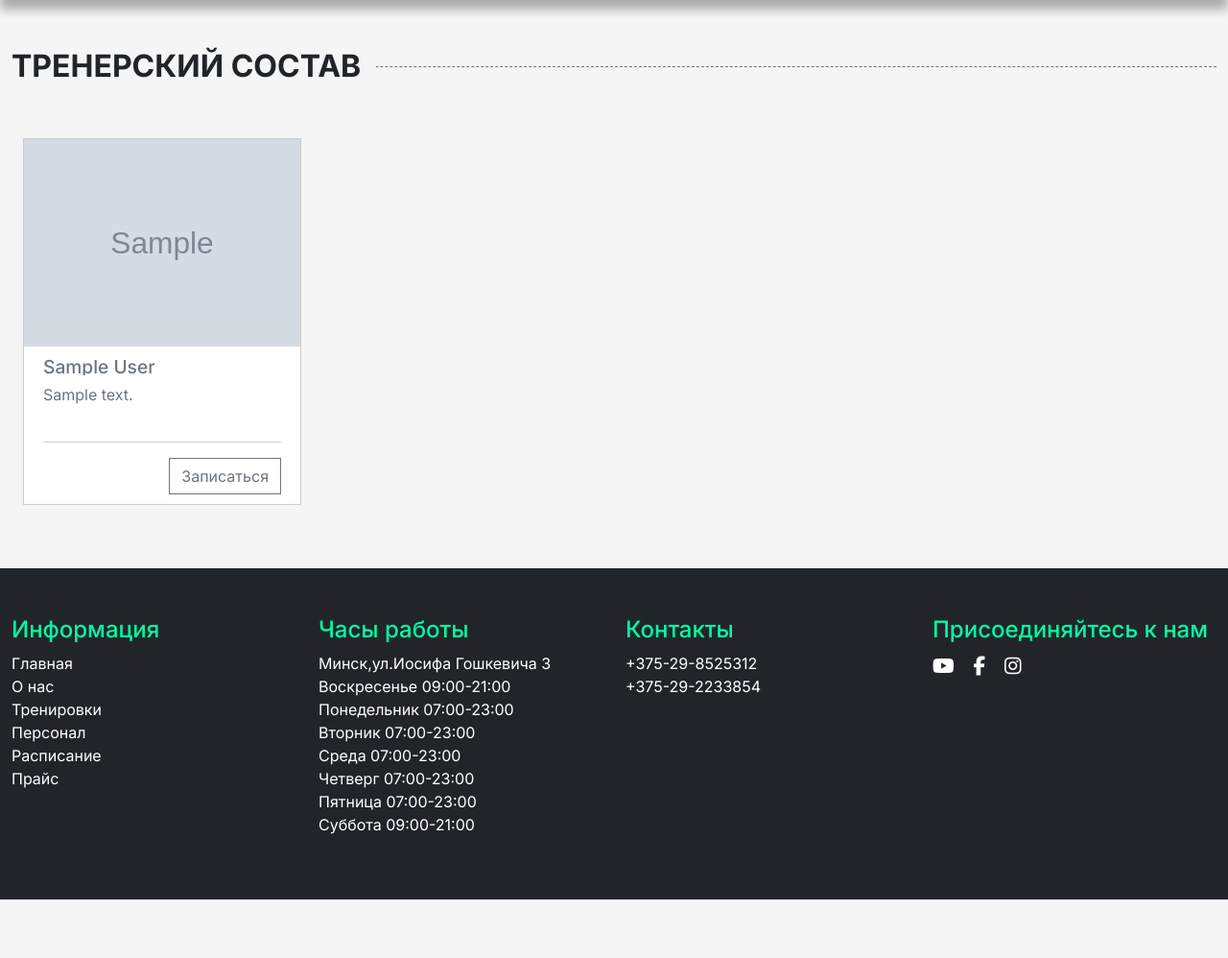
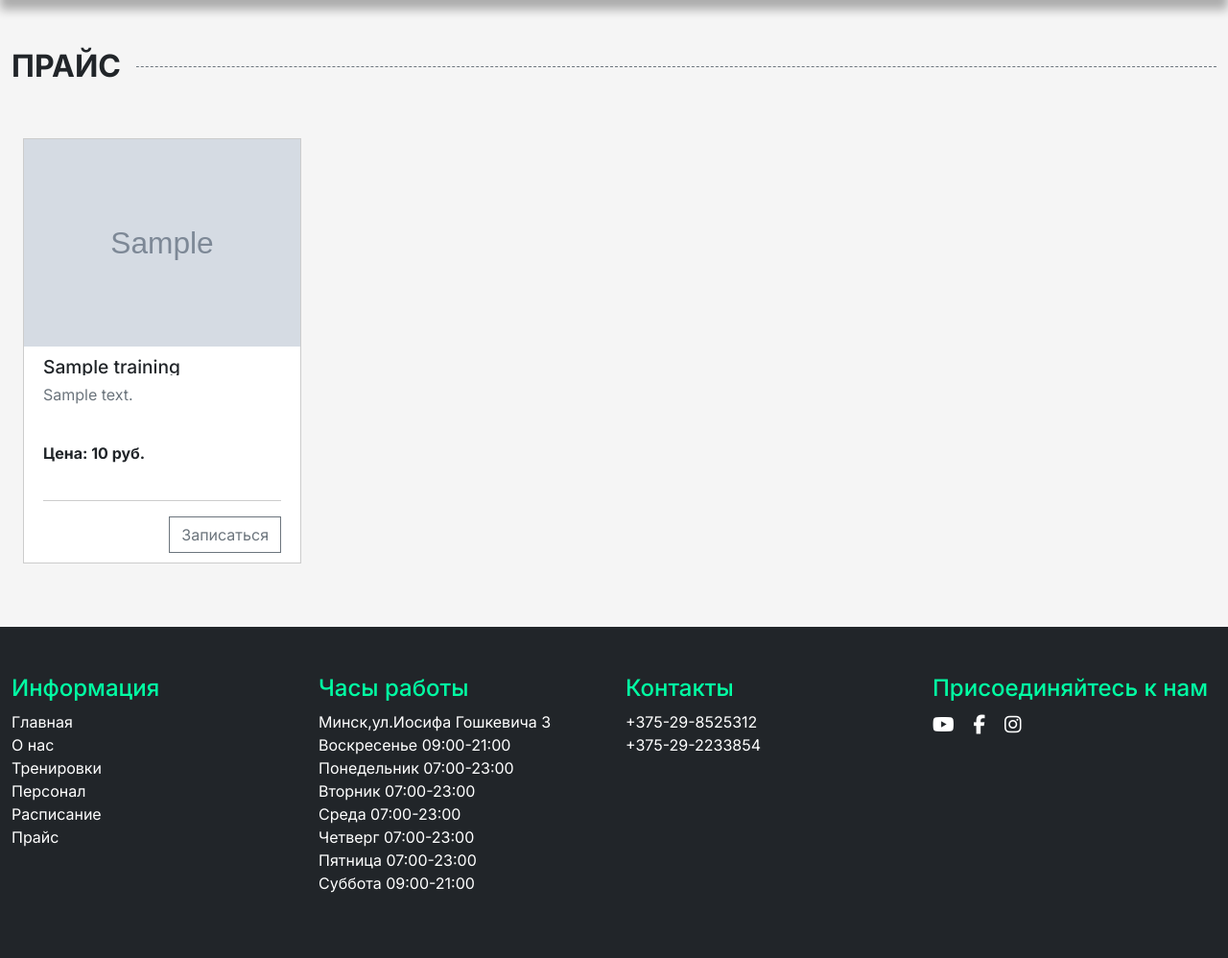
Before and after one commit to KristinaGordey/ADRENALIN, a PHP site: page /price.php in a window 1280 px wide. Shown: the part 210-1208 px from the top of the page at 96% size. Before the commit the page ends 1147 px from the top, so only its background shows below. Run offline with PHP 8.4, Linux system fonts and the light colour scheme; tables that the repository leaves empty or names only in its code hold one stand-in row (values such as "Sample post"); grey boxes marked "Sample" are stand-in pictures; data that the repository does not hold is empty; some libraries are stand-ins or nearby versions; some web fonts are replaced.

Commit message:
finished price.php and fixed links

```diff
--- a/assets/css/main.css/main.css
+++ b/assets/css/main.css/main.css
@@ -68,6 +68,7 @@ img {
     color: var(--contrast-color);
 
 }*/
+
 /*========================Общие правила=============================*/
 .wrapper {
     min-height: 100%;
--- /dev/null
+++ b/assets/css/main.css/pricestyle.css
@@ -0,0 +1,59 @@
+.price-card {
+    transition: all .3s;
+    border: 1px solid var(--gray-color);
+    background: #fff;
+    position: relative;
+}
+.price-card:hover {
+    box-shadow: 0 10px 20px -15px rgba(0,0,0,.75);
+}
+.price-details{
+    padding: 10px 20px;
+
+}
+.price-details h4 a{
+    font-size: 1.2rem;
+}
+.price-details h4 a {
+    height: 20px;
+    color: var(--contrast-color);
+    text-decoration: none;
+    transition: all .3s;
+    overflow: hidden;
+    display: -webkit-box;
+    -webkit-line-clamp: 2;
+    -webkit-box-orient: vertical;
+    line-clamp: 2;
+    box-orient: vertical;
+}
+.price-details h4 a:hover {
+    color: var(--contrast-color);
+}
+.price-description {
+    overflow: hidden;
+    display: -webkit-box;
+    -webkit-line-clamp: 2;
+    -webkit-box-orient: vertical;
+    height: 45px;
+    line-clamp: 2;
+    box-orient: vertical;
+
+}
+.price-card-price {
+
+
+  overflow: hidden;
+    display: -webkit-box;
+    -webkit-line-clamp: 2;
+    -webkit-box-orient: vertical;
+    height: 45px;
+    line-clamp: 2;
+    box-orient: vertical;
+    color: var(--contrast-color);
+    font-weight: bold;
+
+}
+.price-links{
+    border-top: 1px solid var(--gray-color);
+    padding-top: 1rem;
+}
--- a/get_training_info.php
+++ b/get_training_info.php
@@ -2,7 +2,7 @@
 include 'config.php';
 
 $id = intval($_GET['id']); //извлекаем значение  параметра id из URL cтроки, приводим к целому
-$sql = "SELECT name, description, small_description FROM type_training WHERE id = $id";
+$sql = "SELECT name, description, small_description, photo_path, video_path, physical_level FROM type_training WHERE id = $id";
 $result = $conn->query($sql);
 
 $training = $result->fetch_assoc();//извлекаем одну строку в виде ассоциативного массива
--- a/price.php
+++ b/price.php
@@ -11,8 +11,10 @@
     <link href="https://cdn.jsdelivr.net/npm/bootstrap@5.3.3/dist/css/bootstrap.min.css" rel="stylesheet" integrity="sha384-QWTKZyjpPEjISv5WaRU9OFeRpok6YctnYmDr5pNlyT2bRjXh0JMhjY6hW+ALEwIH" crossorigin="anonymous">
     <link rel="stylesheet" href="https://cdnjs.cloudflare.com/ajax/libs/font-awesome/6.6.0/css/all.min.css">
     <link rel="stylesheet" href="assets/css/main.css/main.css">
+    <link rel="stylesheet" href="assets/css/main.css/pricestyle.css">
 </head>
 <body>
+<div class = "wrapper">
     <header class ="header">
         <div class = "header-top py-1">
             <div class = "container-fluid">
@@ -155,7 +157,7 @@
 
                     <ul class="navbar-nav">
                     <li class="nav-item">
-                        <a class="nav-link active" aria-current="page" href="index.html">Главная</a>
+                        <a class="nav-link active" aria-current="page" href="index.php">Главная</a>
                     </li>
                     <li class="nav-item">
                         <a class="nav-link" href="about.html">О нас</a>
@@ -191,7 +193,7 @@
                         <a class="nav-link" href="cart.html">Расписание</a>
                     </li>
                     <li class="nav-item">
-                        <a class="nav-link" href="#">Прайс</a>
+                        <a class="nav-link" href="price.php">Прайс</a>
                     </li>
 
                     </ul>
@@ -219,27 +221,28 @@
                     <div class="row mb-5">
                         <div class="col-12">
                             <h2 class="section-title">
-                                <span>Тренерский состав</span>
+                                <span>Прайс</span>
                             </h2>
                         </div>
                     </div>
                     <div class="container-fluid">
                         <div class="row">
                             <?php include 'config.php';
-                            $sql = "SELECT full_name, description, photo_path FROM trainers";
+                            $sql = "SELECT id, name, small_description, price, photo_path FROM type_training";
                             $result = $conn->query($sql);
                             if ($result->num_rows > 0) {
                                 while ($row = $result->fetch_assoc()) {
 
                                     echo '<div class="col-lg-3 col-md-4 col-sm-6 mb-3">';
-                                    echo ' <div class="worker-card">';
-                                    echo ' <div class="worker-photo">';
-                                    echo ' <a href="workers.php"><img src="' . $row["photo_path"] . '" alt=""></a>';
-                                    echo ' </div>'; echo ' <div class="worker-details">';
+                                    echo ' <div class="price-card">';
+                                    echo ' <div class="price-photo">';
+                                    echo ' <a href="category.html?id='. $row['id'] .'"><img src="' . $row["photo_path"] . '" alt=""></a>';
+                                    echo ' </div>'; echo ' <div class="price-details">';
                                     echo ' <h4>';
-                                    echo ' <a href="workers.php">' . $row["full_name"] . '</a>';
+                                    echo ' <a href="category.html?id='. $row['id'] .'">' . $row["name"] . '</a>';
                                     echo ' </h4>';
-                                    echo ' <p class="worker-excerpt">' . $row["description"] . '</p>';
+                                    echo ' <p class="price-description">' . $row["small_description"] . '</p>';
+                                    echo ' <p class="price-card-price">' . 'Цена: ' . $row["price"] . ' руб.' . '</p>';
                                     echo ' <div class="worker-links d-flex justify-content-end">';
                                     echo ' <a href="login.html" class="btn btn-outline-secondary add-to-form">';
                                     echo ' Записаться';
@@ -259,27 +262,19 @@
 
                 </div>
     </section>
-
     </main>
-
-
-
-
-
-
-
     <footer class="footer" id="footer">
         <div class="container-fluid">
             <div class="row">
                 <div class="col-md-3 col-6">
                     <h4>Информация</h4>
                     <ul class="list-unstyled">
-                        <li><a href="index.html">Главная</a></li>
-                        <li><a href="#">О нас</a></li>
-                        <li><a href="#">Тренировки</a></li>
-                        <li><a href="#">Персонал</a></li>
-                        <li><a href="#">Расписание</a></li>
-                        <li><a href="#">Прайс</a></li>
+                    <li><a href="index.php">Главная</a></li>
+                        <li><a href="about.html">О нас</a></li>
+                        <li><a href="category.html?id=1">Тренировки</a></li>
+                        <li><a href="workers.php">Персонал</a></li>
+                        <li><a href="cart.html">Расписание</a></li>
+                        <li><a href="price.php">Прайс</a></li>
                     </ul>
                 </div>
                 <div class="col-md-3 col-6">
```
Also changed, not shown: about.html (+6 -6 lines), cart.html (+6 -6 lines), category.html (+14 -10 lines), index.php (+7 -7 lines), login.html (+6 -6 lines), login.js (+5 -4 lines), post_user_data.php (+7 -9 lines), register.html (+81 -11 lines), workers.php (+7 -8 lines), assets/img/training/pilates.jpg (added), assets/img/training/strenghttraining.jpeg (added), assets/img/training/stretching.jpg (added), assets/img/training/trx.jpg (added), assets/img/training/yoga.jpeg (added).
